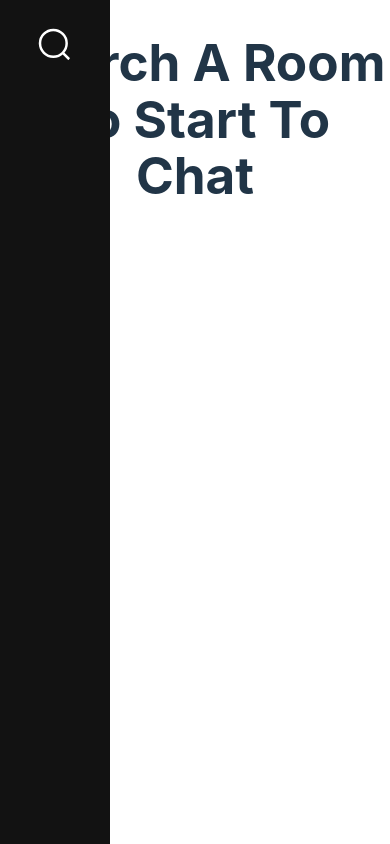
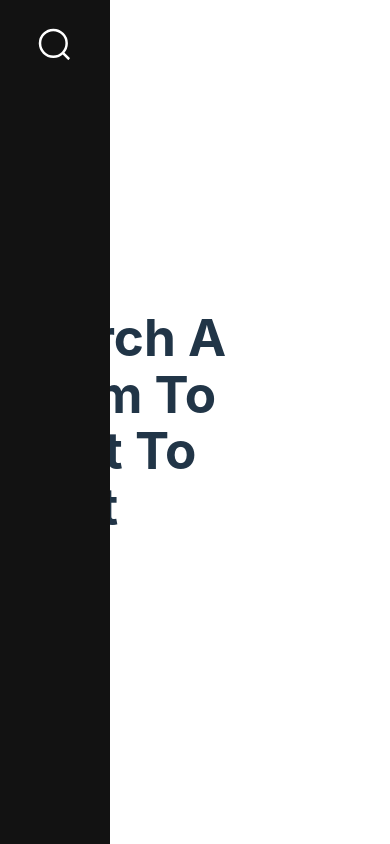
Before and after one commit to alejandrogh7/pawtalk, a React (Vite) app in the folder client/: page /chat in a window 390 px wide. Built offline with nearby package versions, Linux system fonts and the light colour scheme.

Commit message:
Not found responsive

```diff
--- a/client/src/styles/NotFound.module.css
+++ b/client/src/styles/NotFound.module.css
@@ -4,3 +4,13 @@
   text-align: center;
   text-transform: capitalize;
 }
+
+@media only screen and (max-width: 1024px) {
+  .not_found_cont {
+    display: flex;
+    align-items: center;
+    justify-content: center;
+    text-align: start;
+    width: 80%;
+  }
+}
```
